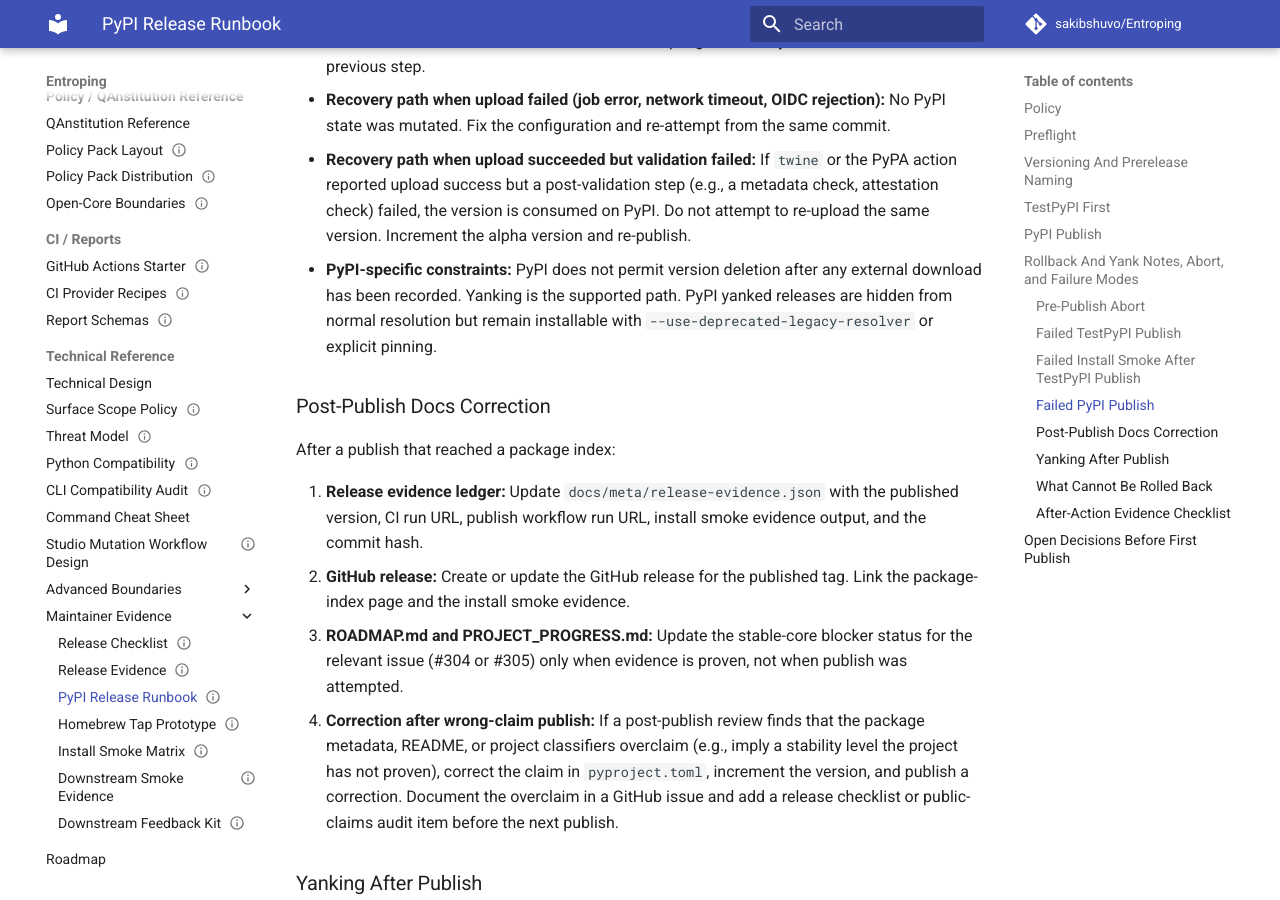
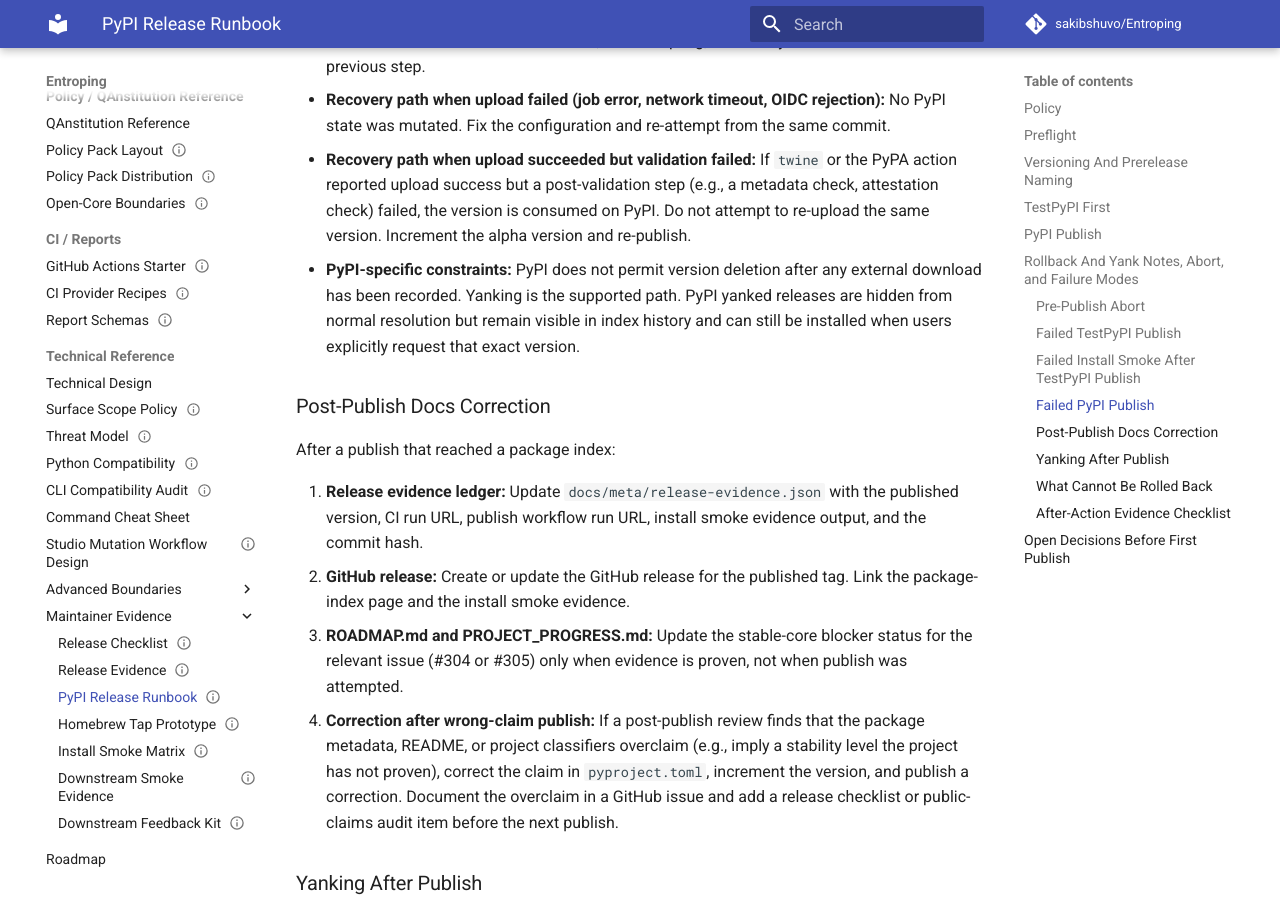
Before and after one commit to sakibshuvo/Entroping, an MkDocs documentation site: the page built from docs/meta/PYPI_RELEASE_RUNBOOK.md, in a window 1280 px wide and 900 px high, scrolled down 7544 px. Built offline with MkDocs 1.6.1 and Material for MkDocs 9.7.7, drawn with Linux system fonts in a browser that asks for light colours; comment, search, counter and statistics services are not loaded.

Commit message:
docs(release): clarify yanked package recovery

```diff
--- a/docs/meta/PYPI_RELEASE_RUNBOOK.md
+++ b/docs/meta/PYPI_RELEASE_RUNBOOK.md
@@ -356,7 +356,8 @@ If the PyPI publish job fails:
 - **PyPI-specific constraints:** PyPI does not permit version deletion after
   any external download has been recorded. Yanking is the supported path.
   PyPI yanked releases are hidden from normal resolution but remain
-  installable with `--use-deprecated-legacy-resolver` or explicit pinning.
+  visible in index history and can still be installed when users explicitly
+  request that exact version.
 
 ### Post-Publish Docs Correction
 
```
